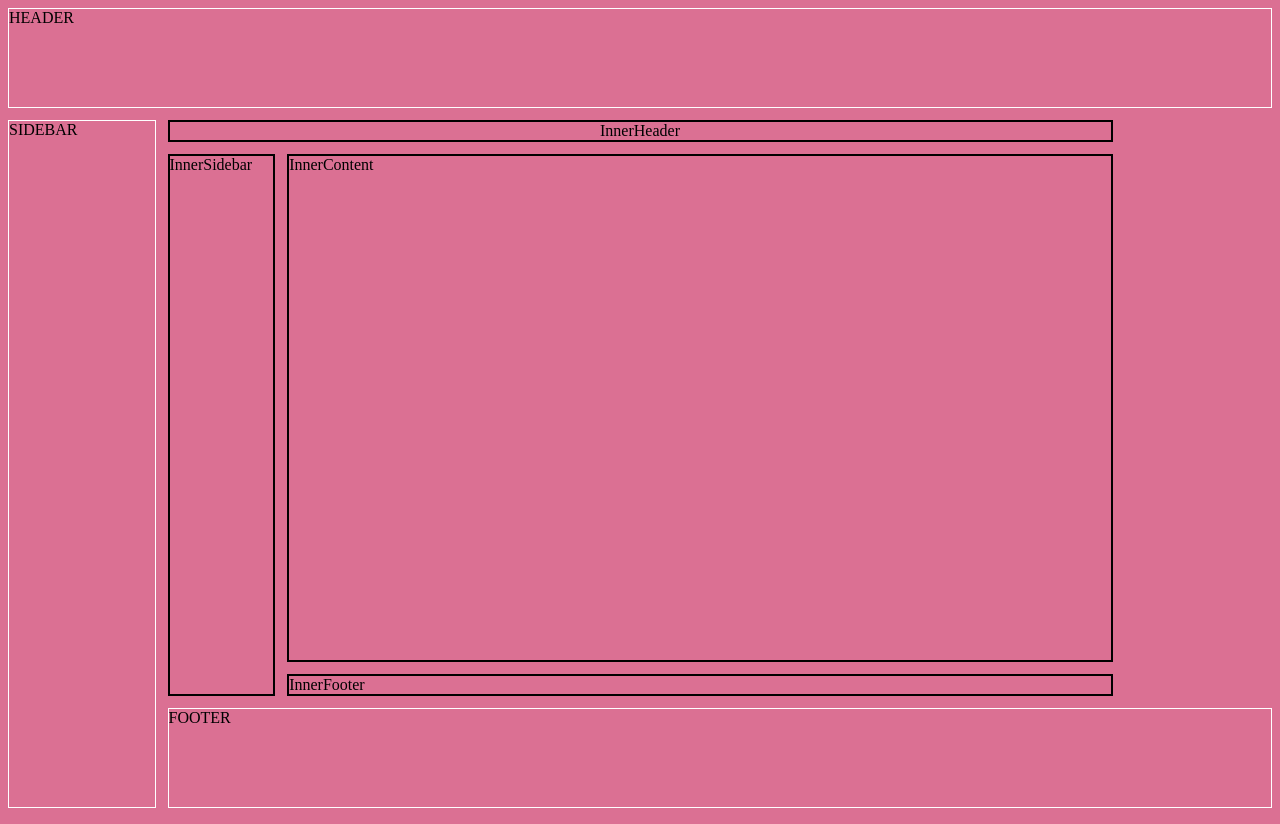
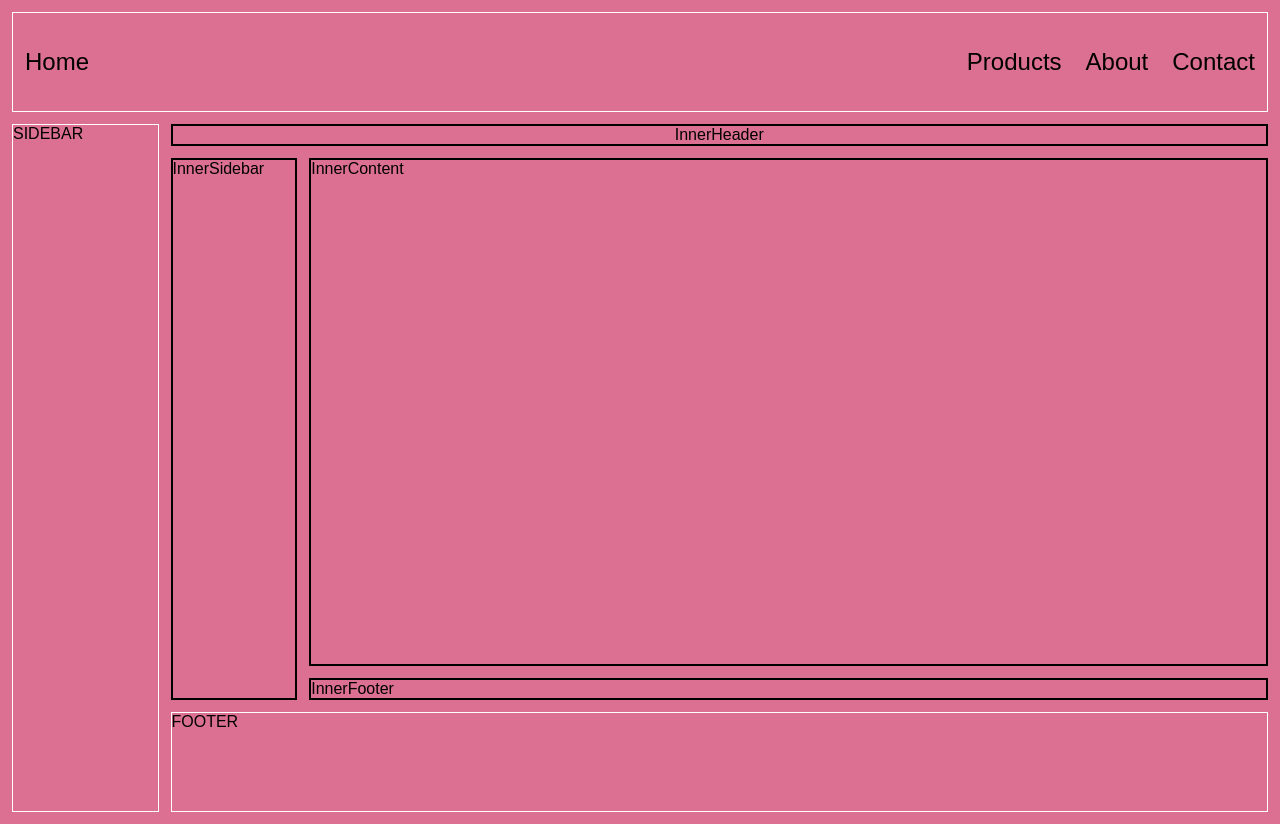
Before and after one commit to srrmakestekkno/CSS-Grid, a plain HTML site: page Layout Prototyping/index.html in a window 1280 px wide. Drawn offline with Linux system fonts and the light colour scheme.

```diff
--- a/Layout Prototyping/index.html
+++ b/Layout Prototyping/index.html
@@ -8,7 +8,16 @@
     <title>Document</title>
   </head>
   <body class="grid">
-    <header class="header">HEADER</header>
+    <header class="header">
+      <div>
+        <a href="#">Home</a>
+      </div>
+      <div class="links">
+        <a href="#">Products</a>
+        <a href="#">About</a>
+        <a href="#">Contact</a>
+      </div>
+    </header>
     <main class="content">
       <!-- <h2>CSS Grid</h2>
       <p>This is the template you can use....</p> -->
--- a/Layout Prototyping/main.css
+++ b/Layout Prototyping/main.css
@@ -1,6 +1,17 @@
+* {
+  margin: 0;
+  padding: 0;
+}
+
+html {
+  font-family: sans-serif;
+}
+
 body {
   background-color: palevioletred;
+  padding: 12px;
 }
+
 .grid {
   min-height: 100vh;
   display: grid;
@@ -8,13 +19,46 @@
   gap: 12px;
   grid-template-areas:
     "h h h h  h h h h"
-    "s c c c  c c c ."
+    "s c c c  c c c c"
     "s f f f  f f f f";
 }
 
 .header {
   grid-area: h;
   border: 1px solid #fff;
+  display: flex;
+  align-items: center;
+  justify-content: space-between;
+  font-size: 24px;
+}
+
+.links {
+  display: flex;
+  align-items: center;
+  justify-content: center;
+  height: 100%;
+}
+
+.header div:first-child a {
+  background: none;
+  text-decoration: none;
+  color: black;
+  padding: 0 12px;
+}
+
+.links a {
+  height: 100%;
+  display: flex;
+  align-items: center;
+  padding: 0 12px;
+  text-decoration: none;
+  color: black;
+  transition: all 0.4s;
+}
+
+.links a:hover {
+  background-color: wheat;
+  text-decoration: underline;
 }
 
 .content {
```
